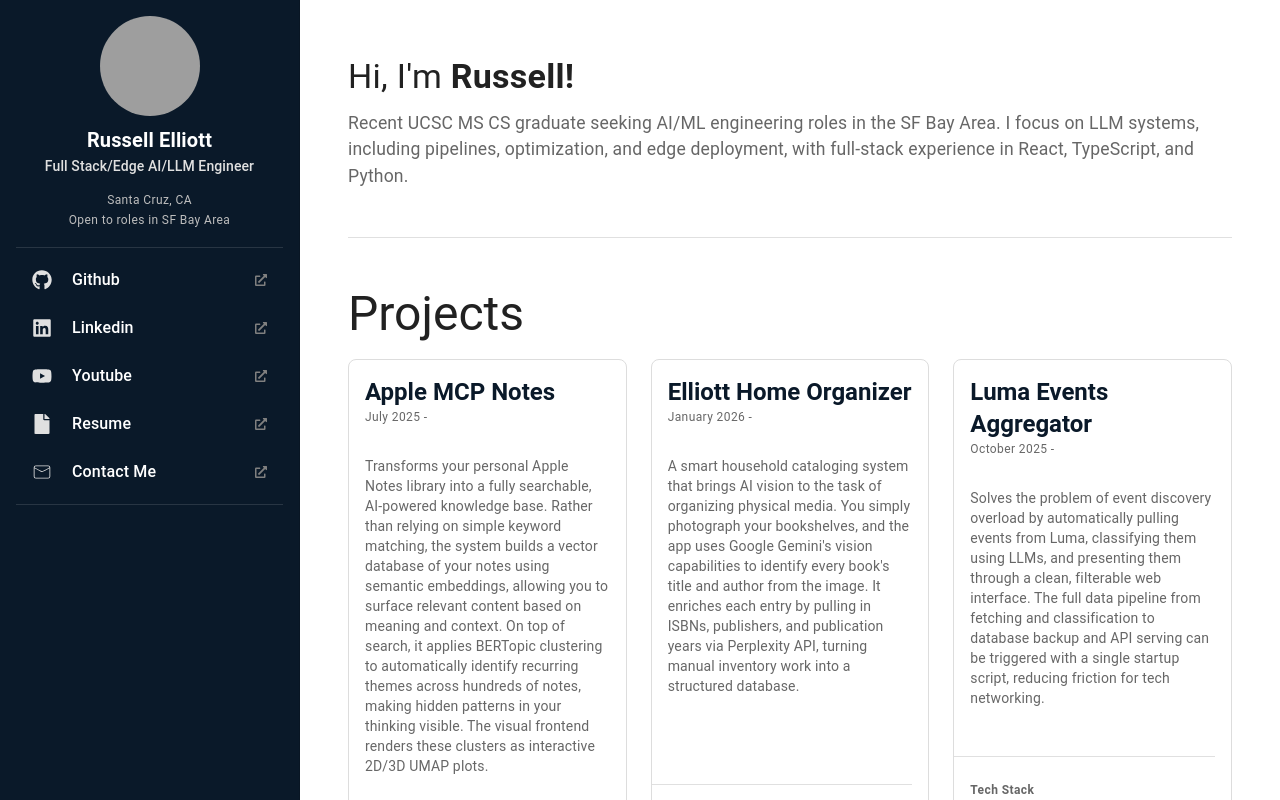
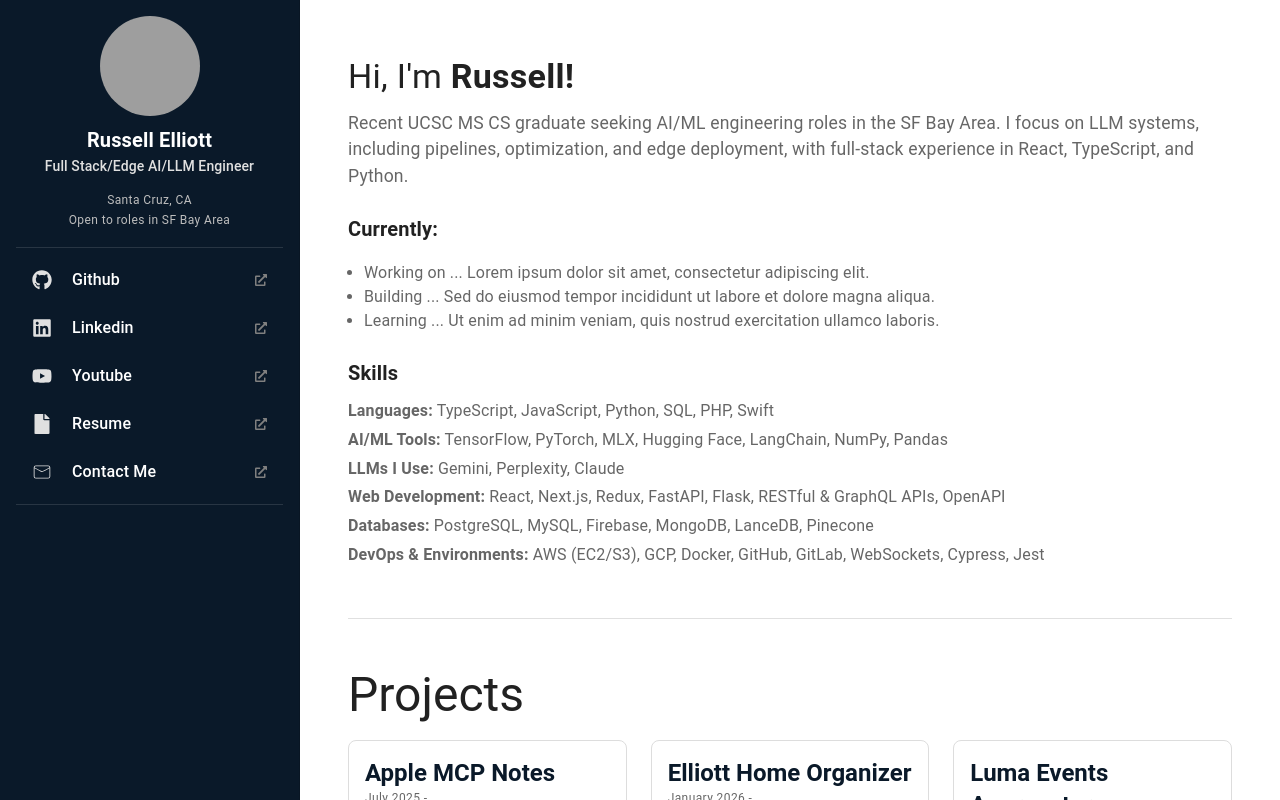
Before and after one commit to russellelliott/russellelliott-portfolio-site-react, a React (Create React App) app: page / in a window 1280 px wide. Shown: the top 800 px of the page. Built offline with nearby package versions, Linux system fonts and the light colour scheme; grey boxes are pictures that could not be loaded.

Commit message:
some more tweaks; skills, etc

```diff
--- a/src/pages/indexPage.js
+++ b/src/pages/indexPage.js
@@ -46,6 +46,27 @@
           </Typography>
           <Typography variant="body1" paragraph sx={{ fontSize: '1.1rem', color: 'text.secondary' }}>
             Recent UCSC MS CS graduate seeking AI/ML engineering roles in the SF Bay Area. I focus on LLM systems, including pipelines, optimization, and edge deployment, with full-stack experience in React, TypeScript, and Python.
+          </Typography>
+
+          <Typography variant="h6" sx={{ fontWeight: 'bold', mt: 3 }}>
+            Currently:
+          </Typography>
+          <Box component="ul" sx={{ pl: 2, typography: 'body1', color: 'text.secondary' }}>
+            <li>Working on ... Lorem ipsum dolor sit amet, consectetur adipiscing elit.</li>
+            <li>Building ... Sed do eiusmod tempor incididunt ut labore et dolore magna aliqua.</li>
+            <li>Learning ... Ut enim ad minim veniam, quis nostrud exercitation ullamco laboris.</li>
+          </Box>
+
+          <Typography variant="h6" sx={{ fontWeight: 'bold', mt: 3, mb: 1 }}>
+            Skills
+          </Typography>
+          <Typography variant="body1" sx={{ color: 'text.secondary', lineHeight: 1.8 }}>
+            <Box component="span" sx={{ fontWeight: 'bold' }}>Languages:</Box> TypeScript, JavaScript, Python, SQL, PHP, Swift<br />
+            <Box component="span" sx={{ fontWeight: 'bold' }}>AI/ML Tools:</Box> TensorFlow, PyTorch, MLX, Hugging Face, LangChain, NumPy, Pandas<br />
+            <Box component="span" sx={{ fontWeight: 'bold' }}>LLMs I Use:</Box> Gemini, Perplexity, Claude<br />
+            <Box component="span" sx={{ fontWeight: 'bold' }}>Web Development:</Box> React, Next.js, Redux, FastAPI, Flask, RESTful & GraphQL APIs, OpenAPI<br />
+            <Box component="span" sx={{ fontWeight: 'bold' }}>Databases:</Box> PostgreSQL, MySQL, Firebase, MongoDB, LanceDB, Pinecone<br />
+            <Box component="span" sx={{ fontWeight: 'bold' }}>DevOps & Environments:</Box> AWS (EC2/S3), GCP, Docker, GitHub, GitLab, WebSockets, Cypress, Jest
           </Typography>
         </Box>
 
```
